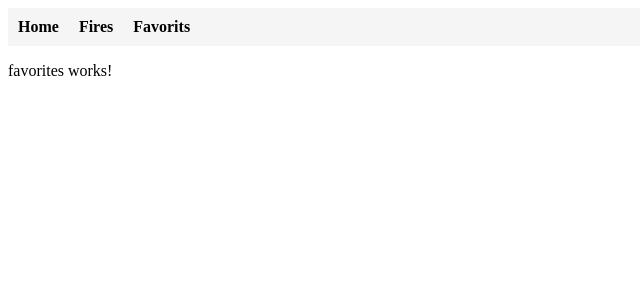
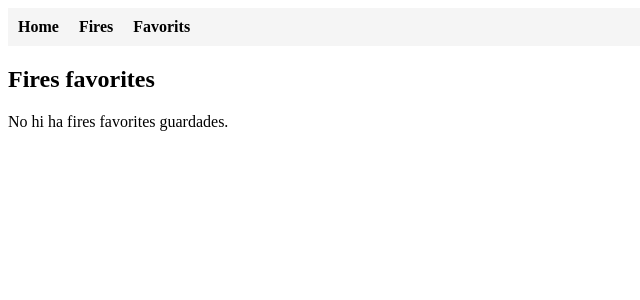
Before and after one commit to JohanStragus/fires-catalunya, an Angular app: page /favorites in a window 1280 px wide. Shown: the top 300 px of the page, without its empty margins (0-640 px from the left). Built offline with nearby package versions, Linux system fonts and the light colour scheme.

Commit message:
Sistema de favoritos con LocalStorage y página de favoritos

```diff
--- a/src/app/view/pages/favorites/favorites.css
+++ b/src/app/view/pages/favorites/favorites.css
@@ -0,0 +1,29 @@
+/* Listas */
+ul {
+    padding-left: 20px;
+}
+
+/* Elementos de la lista */
+li {
+    margin-bottom: 10px;
+}
+
+/* Botones */
+button {
+    margin-left: 10px;
+    padding: 4px 8px;
+    border: none;
+    background-color: #eee;
+    cursor: pointer;
+}
+
+/* Hover del botón */
+button:hover {
+    background-color: #c62828;
+    color: white;
+}
+
+/* Títulos */
+h2 {
+    margin-top: 20px;
+}
--- a/src/app/view/pages/favorites/favorites.html
+++ b/src/app/view/pages/favorites/favorites.html
@@ -1 +1,23 @@
-<p>favorites works!</p>
+<h2>Fires favorites</h2>
+
+<!-- Si no hay favoritos, muestra un mensaje -->
+@if (favoriteFairs.length === 0) {
+<p>No hi ha fires favorites guardades.</p>
+}
+
+<!-- Si hay favoritos, muestra la lista -->
+@if (favoriteFairs.length > 0) {
+<ul>
+    <!-- Lista de ferias favoritas -->
+    @for (fair of favoriteFairs; track fair.activityId) {
+    <li>
+        <strong>{{ fair.activityName }}</strong> - {{ fair.municipalityName }}
+
+        <!-- Botón para eliminar de favoritos -->
+        <button (click)="removeFavorite(fair)">
+            Eliminar
+        </button>
+    </li>
+    }
+</ul>
+}
--- a/src/app/view/pages/favorites/favorites.ts
+++ b/src/app/view/pages/favorites/favorites.ts
@@ -7,5 +7,35 @@ import { Component } from '@angular/core';
   styleUrl: './favorites.css',
 })
 export class Favorites {
+  // Lista de ferias favoritas guardadas en LocalStorage
+  favoriteFairs: any[] = this.getFavorites();
 
+  // Obtener favoritos del LocalStorage
+  getFavorites() {
+    // Obtener los datos de favoritos del LocalStorage
+    const data = localStorage.getItem('favorites');
+
+    // si hay datos
+    if (data) {
+      // parsear y devolver el array de favoritos
+      return JSON.parse(data);
+    }
+    // si no hay datos
+    else {
+      // devolver un array vacío
+      return [];
+    }
+  }
+
+  // Eliminar una feria de favoritos
+  removeFavorite(fair: any) {
+    // Filtrar la lista de favoritos para eliminar la feria seleccionada
+    this.favoriteFairs = this.favoriteFairs.filter(
+      // Si el activityId de la feria no coincide con el activityId de la feria que queremos eliminar, se mantiene en la lista de favoritos
+      favorite => favorite.activityId !== fair.activityId
+    );
+
+    // Guardar la lista actualizada de favoritos en LocalStorage
+    localStorage.setItem('favorites', JSON.stringify(this.favoriteFairs));
+  }
 }
```
